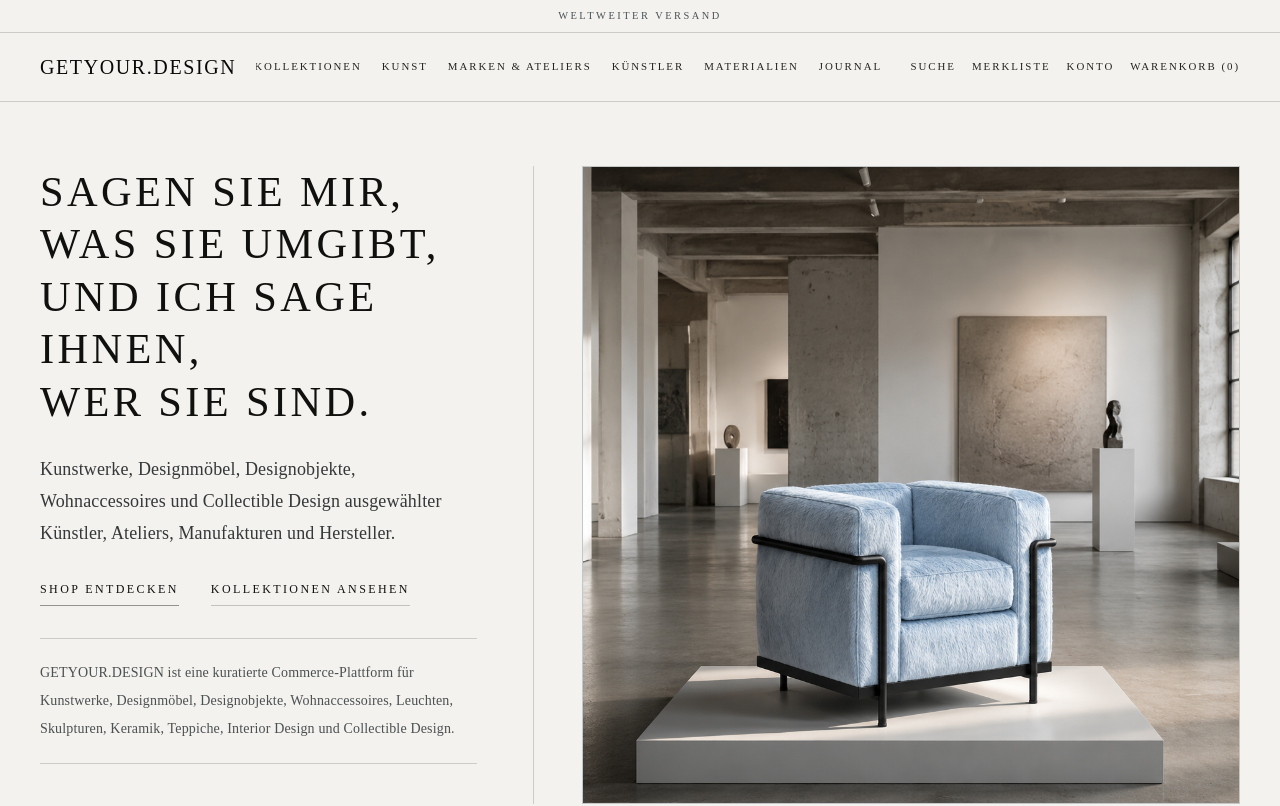
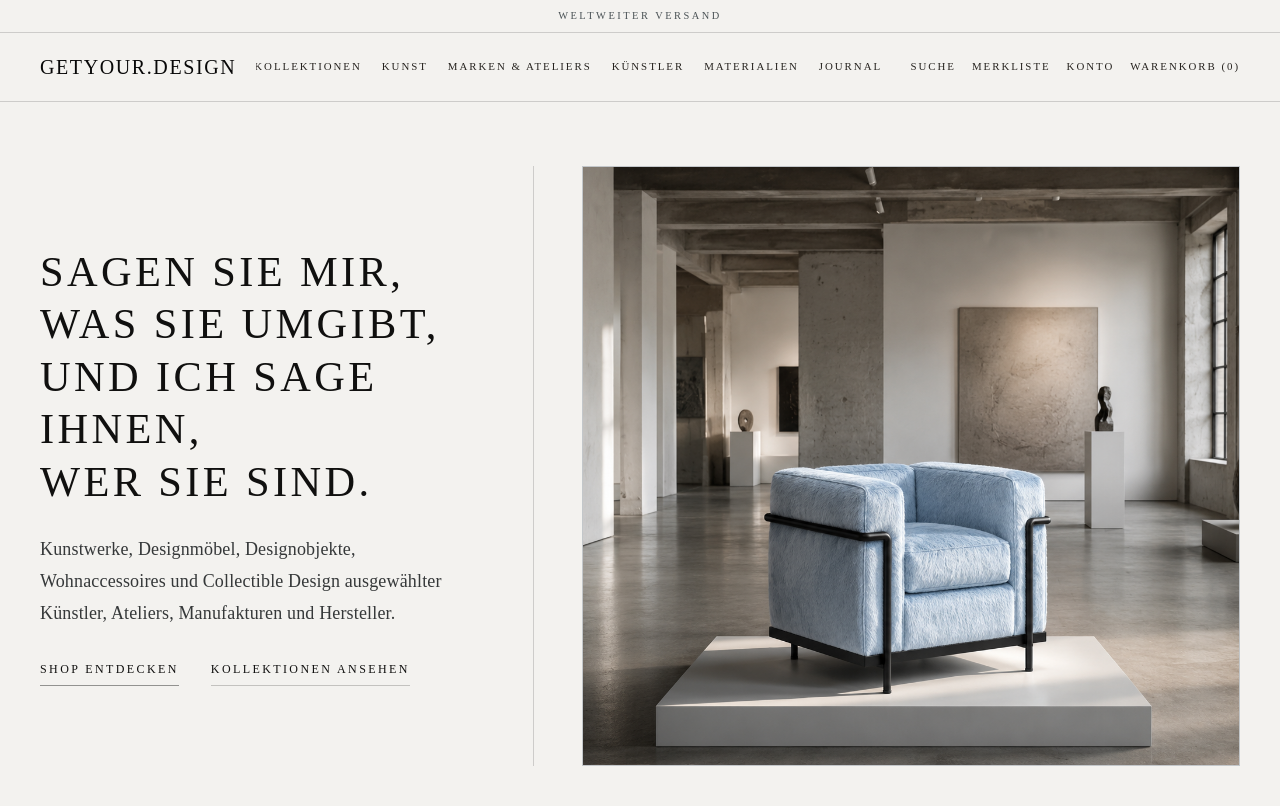
Before and after one commit to getyour-design/getyour-design, a Next.js app: page / in a window 1280 px wide. Shown: the top 806 px of the page. Built offline with nearby package versions, Linux system fonts and the light colour scheme.

Commit message:
Refine hero and typography

```diff
--- a/app/page.tsx
+++ b/app/page.tsx
@@ -130,7 +130,7 @@ export default function Home() {
     <main className="bg-[#f3f2ef]">
       <section className="border-b hairline bg-[#f3f2ef] px-5 py-12 lg:px-10 lg:py-16">
         <div className="mx-auto grid max-w-[1540px] gap-14 lg:min-h-[600px] lg:grid-cols-[0.382fr_0.618fr] lg:items-center">
-          <div className="max-w-[36rem] self-center lg:pb-10">
+          <div className="max-w-[36rem] self-center">
             <h1 className="serif text-balance text-[1.8rem] font-normal leading-[1.24] text-[#10100f] md:text-[2.35rem] lg:text-[2.65rem]">
               Sagen Sie mir, was Sie umgibt,
               <br />
@@ -150,14 +150,6 @@ export default function Home() {
               <Link className="border-b border-black/20 pb-2 text-[#353b3e] transition hover:border-black hover:text-[#10100f]" href="/collections">
                 Kollektionen ansehen
               </Link>
-            </div>
-            <div className="mt-8 max-w-[34rem] border-y hairline py-5">
-              <p className="text-sm leading-7 text-[#4b5050]">
-                GETYOUR.DESIGN ist eine kuratierte Commerce-Plattform für
-                Kunstwerke, Designmöbel, Designobjekte, Wohnaccessoires,
-                Leuchten, Skulpturen, Keramik, Teppiche, Interior Design und
-                Collectible Design.
-              </p>
             </div>
           </div>
           <div className="self-stretch border-l hairline pl-0 lg:pl-12">
```
